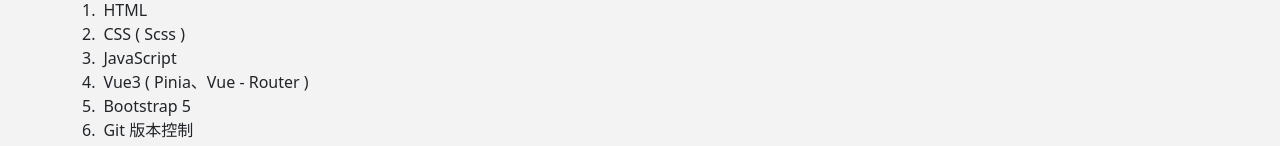
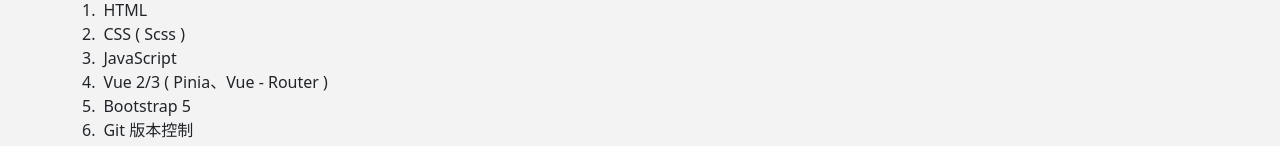
Before and after one commit to cr870406/resume, a Vue app: page /#/ in a window 1280 px wide. Shown: the part 653-799 px from the top of the page. Built offline with nearby package versions, Linux system fonts and the light colour scheme.

Commit message:
修改文字

```diff
--- a/src/views/resume.vue
+++ b/src/views/resume.vue
@@ -42,7 +42,7 @@
           <li>1.&ensp;HTML</li>
           <li>2.&ensp;CSS ( Scss )</li>
           <li>3.&ensp;JavaScript</li>
-          <li>4.&ensp;Vue3 ( Pinia、Vue - Router )</li>
+          <li>4.&ensp;Vue 2/3 ( Pinia、Vue - Router )</li>
           <li>5.&ensp;Bootstrap 5</li>
           <li>6.&ensp;Git 版本控制</li>
           <li>7.&ensp;Axios</li>
```
